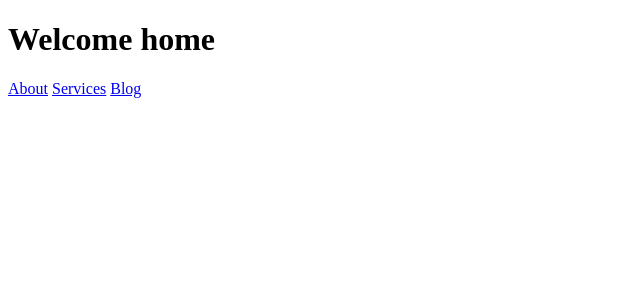
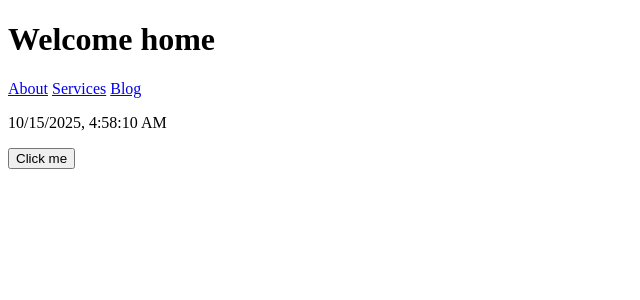
Before and after one commit to ShivWK/Nextjs-Practice, a Next.js app: page / in a window 1280 px wide. Shown: the top 300 px of the page, without its empty margins (0-640 px from the left). Built offline with nearby package versions, Linux system fonts and the light colour scheme.

Commit message:
Client components, force dynamic render, increamental rendering

```diff
--- a/app/page.js
+++ b/app/page.js
@@ -1,4 +1,7 @@
+import Button from "@/components/Button";
 import Link from "next/link";
+
+// export const revalidate = 5;
 
 export default function Home() {
   return (
@@ -9,6 +12,12 @@ export default function Home() {
       <Link className="bg-blue-500 text-white font-semibold rounded-md border border-white py-1 px-2" href={"/services"}>Services</Link>
       {" "}
       <Link className="bg-blue-500 text-white font-semibold rounded-md border border-white py-1 px-2" href={"/blogs"}>Blog</Link>
+
+      <div>
+        <p>{new Date().toLocaleString()}</p>
+      </div>
+
+      <Button />
     </>
   );
 }
--- /dev/null
+++ b/components/Button.jsx
@@ -0,0 +1,9 @@
+"use client"
+
+const Button = () => {
+  return (
+    <button onClick={() => console.log("Clicked")}>Click me</button>
+  )
+}
+
+export default Button
```
Also changed, not shown: app/about/page.jsx (+7 -2 lines).
